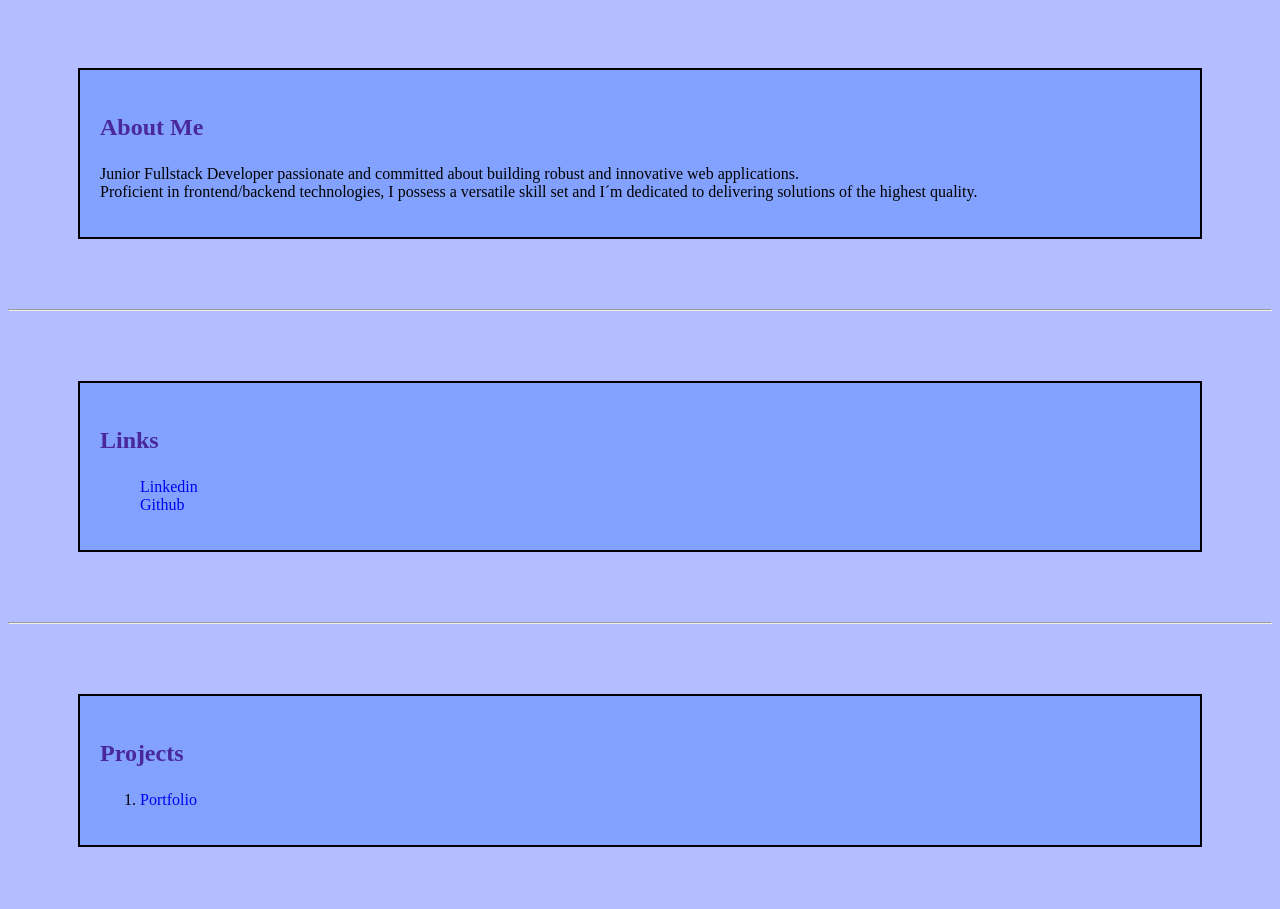
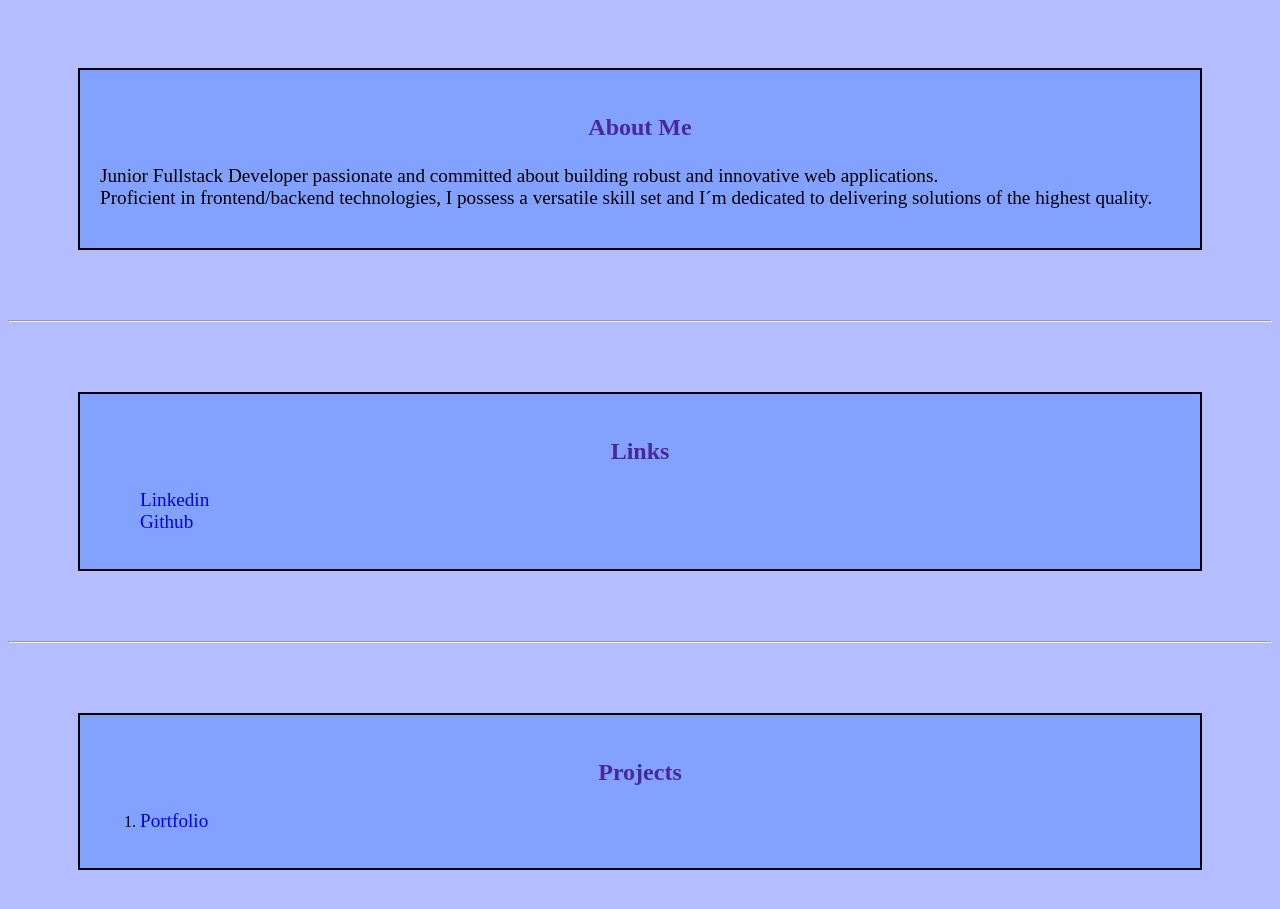
Before and after one commit to Neftara23/Portfolio, a plain HTML site: page index.html in a window 1280 px wide. Shown: the part 571-1480 px from the top of the page. Drawn offline with Linux system fonts and the light colour scheme.

Commit message:
A brief change in order to fulfill Gen requirements

```diff
--- a/style/style.css
+++ b/style/style.css
@@ -51,19 +51,29 @@ h2{
 h3{
     color: rgb(73, 41, 154);
     font-size: x-large;
+    text-align: center;
 }
 
 .Imagen{
     border: 2px solid #000000;
     border-radius: 50px;
+
+}
+
+img:hover{
+    opacity: 0.5;
 }
 
 .links{
     text-decoration: none;
+    font-size: larger;
 }
 
-
+p{
+    font-size: larger;
+}
 
 #u-list{
     list-style-type: none;
+
 }
```
